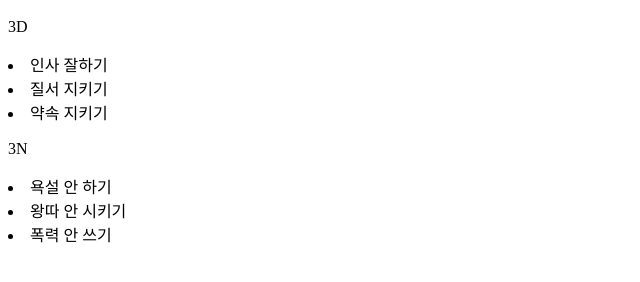
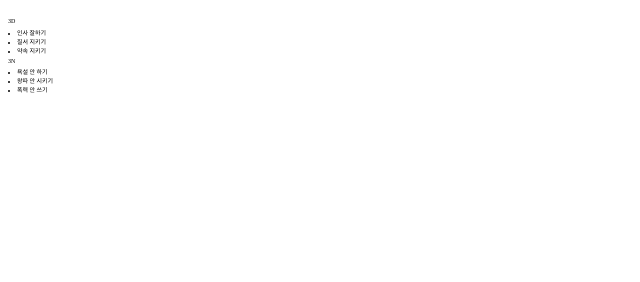
Before and after one commit to ipeace21/qr, a plain HTML site: page qr_3d3n.html in a window 1280 px wide. Shown: the part 48-330 px from the top of the page, without its empty margins (0-640 px from the left). Drawn offline with Linux system fonts and the light colour scheme.

Commit message:
Add files via upload

```diff
--- a/qr_3d3n.html
+++ b/qr_3d3n.html
@@ -3,6 +3,16 @@
   <head>
     <meta charset="utf-8">
     <title>3D 3N</title>
+
+    <style>
+      p{
+        font-size: 20%;
+      }
+      li{
+        font-size: 15%;
+      }
+    </style>
+
   </head>
 
   <body>
```
Also changed, not shown: index.html (+4 -0 lines).
